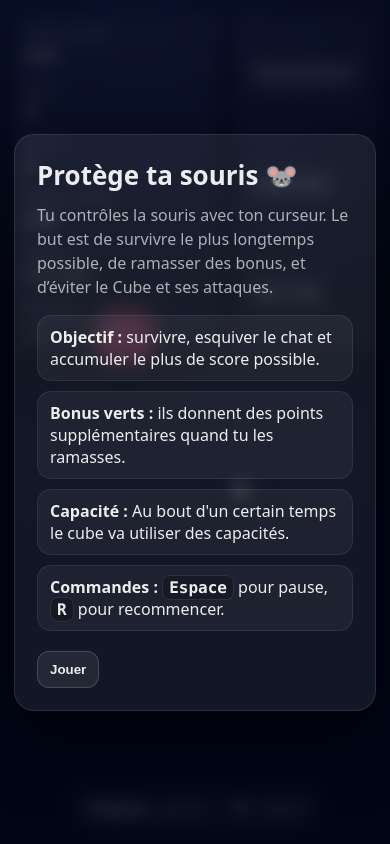
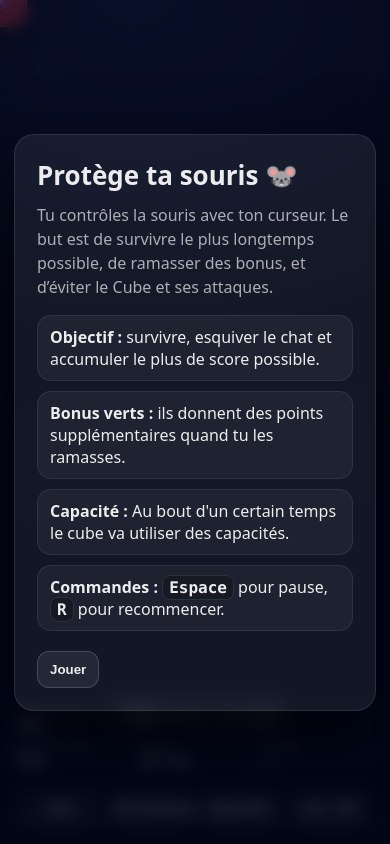
Before and after one commit to MessineB/Protect-the-cursor, a plain HTML site: page index.html in a window 390 px wide. Drawn offline with Linux system fonts and the light colour scheme.

Commit message:
Update mobile hud

```diff
--- a/index.html
+++ b/index.html
@@ -30,7 +30,6 @@
       font-family: ui-sans-serif, system-ui, -apple-system, Segoe UI, Roboto, Arial;
       background: radial-gradient(900px 600px at 35% 0%, #1f2a5a 0%, var(--bg) 55%, #020617 100%);
       color: var(--text);
-      touch-action: none;
     }
 
     .hud {
@@ -43,6 +42,7 @@
       gap: 12px;
       z-index: 20;
       pointer-events: none;
+      transition: all .2s ease;
     }
 
     .card {
@@ -580,12 +580,92 @@
       color: var(--muted);
       font-size: 13px;
     }
+
+    .stats-card,
+    .controls-card {
+      transition: all .2s ease;
+    }
+
+    @media (max-width: 768px) {
+      .hud {
+        top: auto;
+        bottom: 10px;
+        left: 8px;
+        right: 8px;
+        flex-direction: column;
+        align-items: stretch;
+        gap: 6px;
+      }
+
+      .card {
+        padding: 8px 10px;
+        border-radius: 12px;
+        background: rgba(8, 15, 30, 0.45);
+        border: 1px solid rgba(255, 255, 255, 0.06);
+        backdrop-filter: blur(8px);
+        box-shadow: 0 8px 24px rgba(0, 0, 0, .28);
+      }
+
+      .stats-card {
+        display: grid;
+        grid-template-columns: repeat(3, minmax(0, 1fr));
+        gap: 8px 10px;
+      }
+
+      .stat {
+        min-width: 0;
+        gap: 1px;
+      }
+
+      .stat span {
+        font-size: 10px;
+        line-height: 1.1;
+        opacity: 0.8;
+      }
+
+      .stat strong {
+        font-size: 13px;
+        line-height: 1.2;
+      }
+
+      .controls-card {
+        display: flex;
+        justify-content: space-between;
+        gap: 6px;
+        flex-wrap: nowrap;
+      }
+
+      .controls-card button {
+        flex: 1;
+        min-width: 0;
+        padding: 8px 6px;
+        font-size: 12px;
+        border-radius: 10px;
+        font-weight: 700;
+      }
+
+      .hint {
+        bottom: 118px;
+        font-size: 11px;
+        padding: 8px 10px;
+        max-width: calc(100% - 20px);
+        white-space: normal;
+      }
+
+      .hud.mobile-collapsed .stats-card {
+        display: none;
+      }
+
+      .hud.mobile-collapsed .controls-card {
+        opacity: 0.92;
+      }
+    }
   </style>
 </head>
 
 <body>
   <div class="hud">
-    <div class="card">
+    <div class="card stats-card">
       <div class="stat"><span>Temps survécu</span><strong id="survive">0.0s</strong></div>
       <div class="stat"><span>Score</span><strong id="score">0</strong></div>
       <div class="stat"><span>Bonus</span><strong id="bonusCount">0</strong></div>
@@ -593,7 +673,8 @@
       <div class="stat"><span>Vitesse</span><strong id="speed">0.0</strong></div>
       <div class="stat"><span>Capacité</span><strong id="ability">—</strong></div>
     </div>
-    <div class="card">
+    <div class="card controls-card">
+      <button id="toggleHudBtn">Stats</button>
       <button id="restartBtn">Recommencer</button>
       <button id="pauseBtn">Pause</button>
       <button id="soundBtn">Son : ON</button>
@@ -752,6 +833,8 @@
     const mouseEl = document.getElementById("mouse");
     const mainEl = document.getElementById("chaserMain");
     const faceMain = document.getElementById("faceMain");
+    const hud = document.getElementById("hud");
+    const toggleHudBtn = document.getElementById("toggleHudBtn");
 
     const spikesTopEl = document.getElementById("spikesTop");
     const spikesBottomEl = document.getElementById("spikesBottom");
@@ -1910,8 +1993,28 @@ arena.addEventListener("touchend", () => {
       }
       updateSpikesVisual();
       setPositions();
+      updateHudMode();
     });
 
+    function isMobileLayout() {
+      return window.innerWidth <= 768;
+    }
+
+    function updateHudMode() {
+      if (!isMobileLayout()) {
+        hud.classList.remove("mobile-collapsed");
+        return;
+      }
+
+      if (!hud.classList.contains("mobile-collapsed")) {
+        hud.classList.add("mobile-collapsed");
+      }
+    }
+
+    toggleHudBtn.addEventListener("click", () => {
+      if (!isMobileLayout()) return;
+      hud.classList.toggle("mobile-collapsed");
+    });
     function queueNextTick() {
       requestAnimationFrame(tick);
     }
@@ -2003,6 +2106,7 @@ arena.addEventListener("touchend", () => {
     resetGame();
     openStartOverlay();
     setSoundEnabled(true);
+    updateHudMode();
     requestAnimationFrame(tick);
   </script>
 </body>
```
Lines whose indentation alone changed are shown as unchanged.
